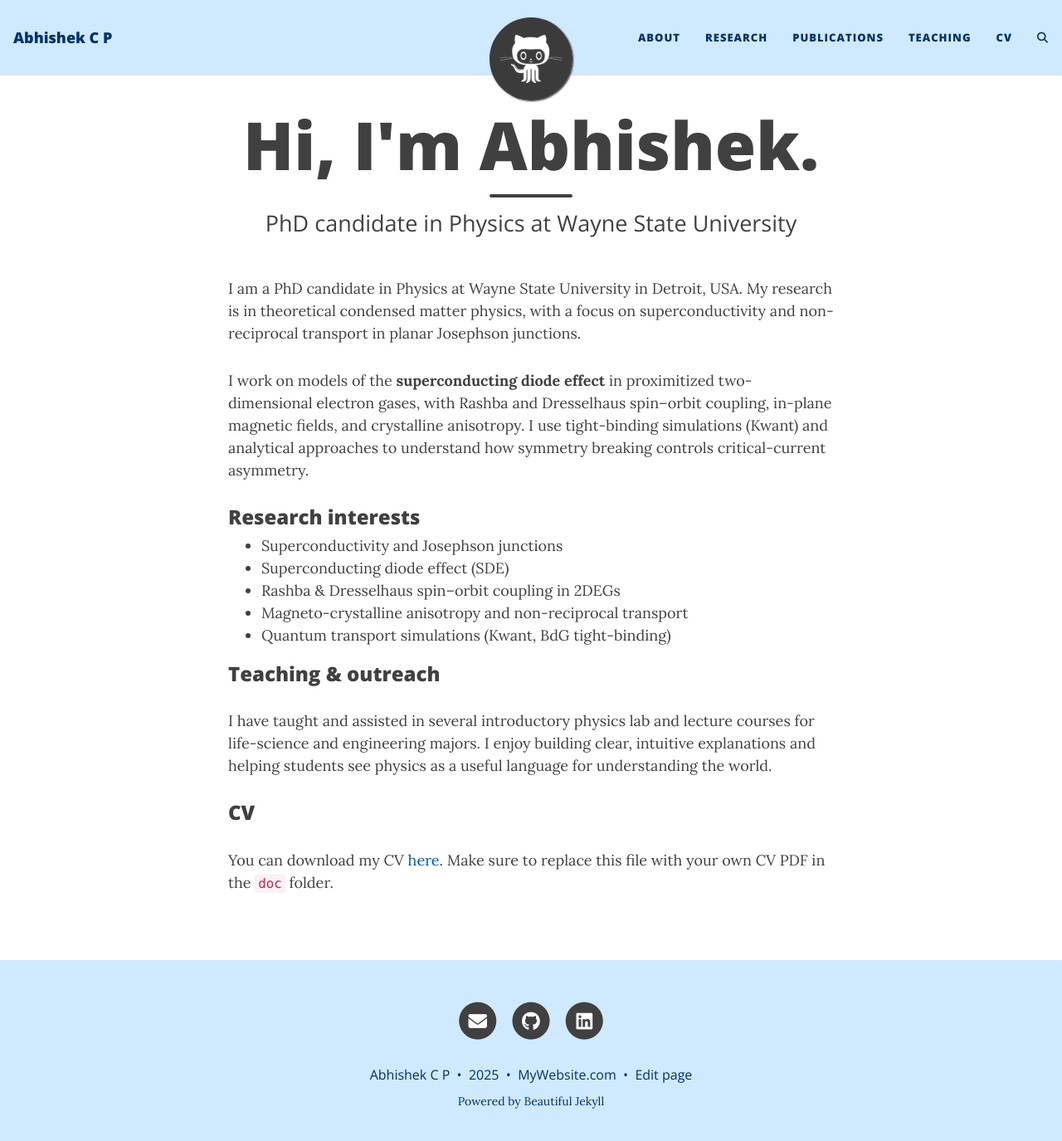
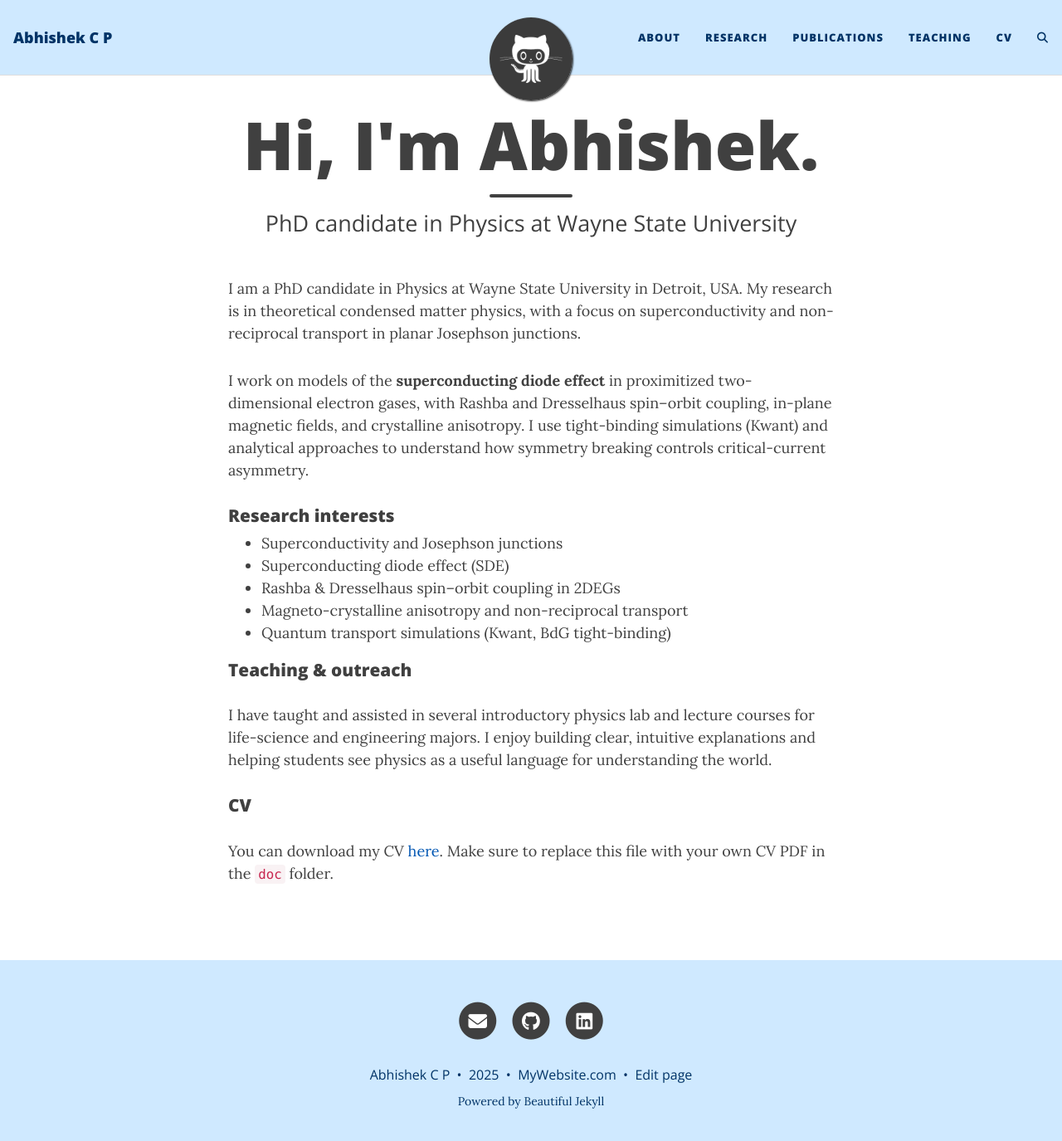
Before and after one commit to abhishek-c-p/abhishek-c-p.github.io, a Jekyll site: the page built from index.html, in a window 1280 px wide and 1388 px high. Shown: the top 1375 px of the window at 83% size. Built offline with Jekyll 4.4.1, drawn with Linux system fonts in a browser that asks for light colours; the list of posts is cut into pages by our own code; comment, search, counter and statistics services are not loaded.

Commit message:
Add custom CSS file to site configuration
Added custom CSS file for site styling.

```diff
--- a/_config.yml
+++ b/_config.yml
@@ -108,6 +108,9 @@
 # Personalize the colours in your website. Colour values can be any valid CSS colour
 
 # --- Background colour options --- #
+site-css:
+  - "/assets/css/custom.css"
+
 # Colour values can be any valid CSS colour
 
 navbar-col: "#CFE9FF"          # light blue
```
